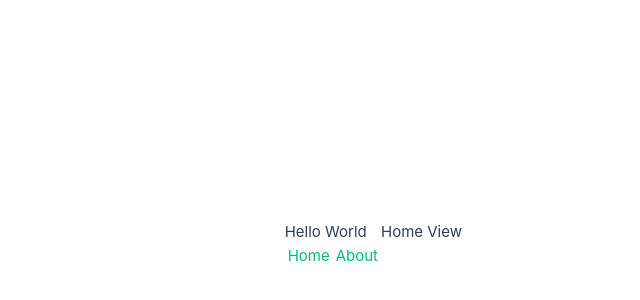
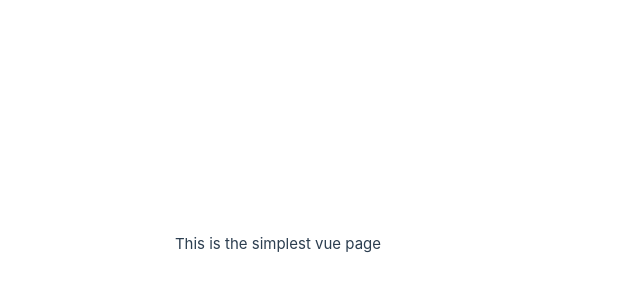
Before and after one commit to hiwafa/vue-project, a Vue app: page / in a window 1280 px wide. Shown: the part 156-456 px from the top of the page, without its empty margins (259-899 px from the left). Built offline with nearby package versions, Linux system fonts and the light colour scheme.

Commit message:
from zero

```diff
--- a/src/App.vue
+++ b/src/App.vue
@@ -1,21 +1,14 @@
 <script setup lang="ts">
 import { RouterLink, RouterView } from 'vue-router'
-import HelloWorld from './components/HelloWorld.vue'
+
 </script>
 
 <template>
-  <header>
+  <div class="wrapper">
 
-    <div>
-      <HelloWorld msg="You did it!" />
-      <nav>
-        <RouterLink to="/">Home</RouterLink>
-        <RouterLink to="/about">About</RouterLink>
-      </nav>
-    </div>
-  </header>
+    This is the simplest vue page
 
-  <RouterView />
+  </div>
 </template>
 
 <style scoped>
--- a/src/components/HelloWorld.vue
+++ /dev/null
@@ -1,16 +0,0 @@
-<script setup lang="ts">
-
-
-
-
-</script>
-
-<template>
-
- <div>Hello World</div>
-
-</template>
-
-<style scoped>
-
-</style>
--- a/src/main.ts
+++ b/src/main.ts
@@ -2,10 +2,8 @@
 
 import { createApp } from 'vue'
 import App from './App.vue'
-import router from './router'
 
 const app = createApp(App)
 
-app.use(router)
 
 app.mount('#app')
--- a/src/router/index.ts
+++ /dev/null
@@ -1,23 +0,0 @@
-import { createRouter, createWebHistory } from 'vue-router'
-import HomeView from '../views/HomeView.vue'
-
-const router = createRouter({
-  history: createWebHistory(import.meta.env.BASE_URL),
-  routes: [
-    {
-      path: '/',
-      name: 'home',
-      component: HomeView
-    },
-    {
-      path: '/about',
-      name: 'about',
-      // route level code-splitting
-      // this generates a separate chunk (About.[hash].js) for this route
-      // which is lazy-loaded when the route is visited.
-      component: () => import('../views/AboutView.vue')
-    }
-  ]
-})
-
-export default router
--- a/src/views/AboutView.vue
+++ /dev/null
@@ -1,9 +0,0 @@
-<template>
-  <div >
-    <h1>About page</h1>
-  </div>
-</template>
-
-<style>
-
-</style>
--- a/src/views/HomeView.vue
+++ /dev/null
@@ -1,6 +0,0 @@
-<script setup lang="ts">
-</script>
-
-<template>
-  Home View
-</template>
```
